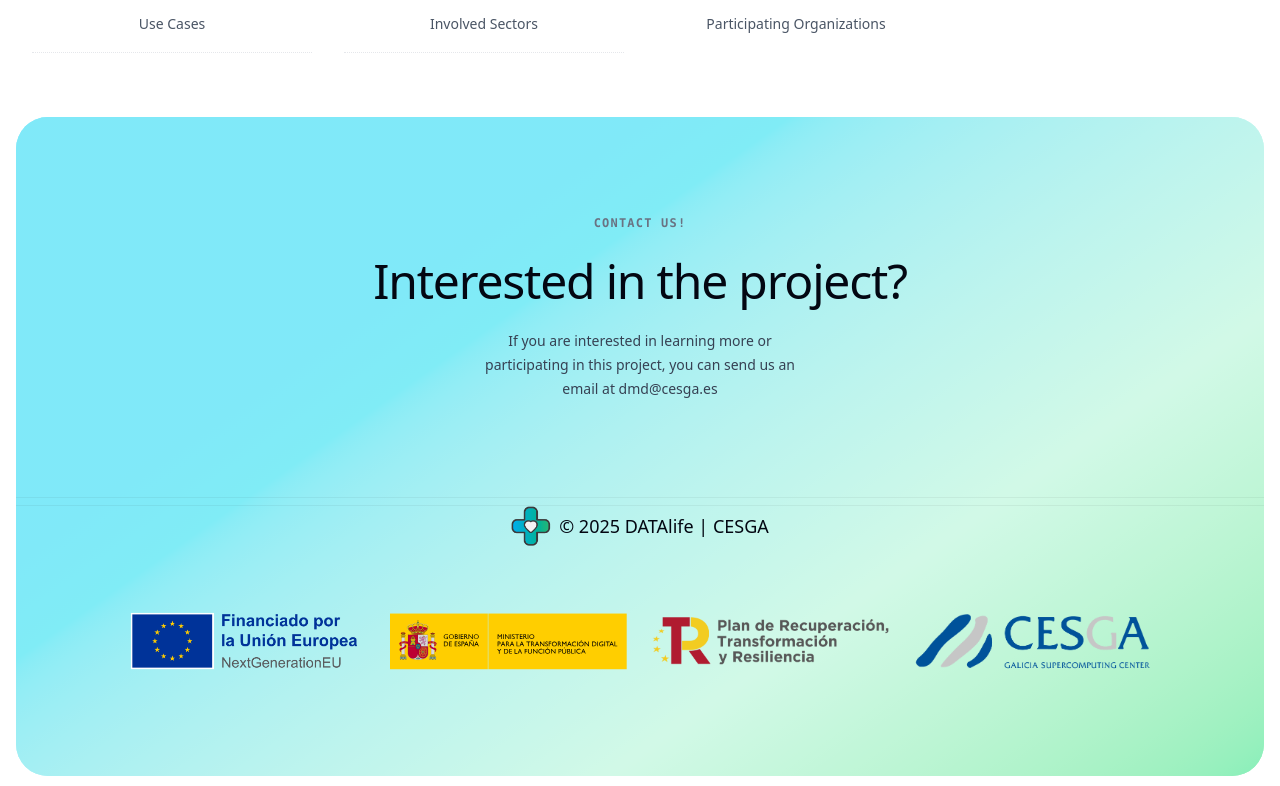
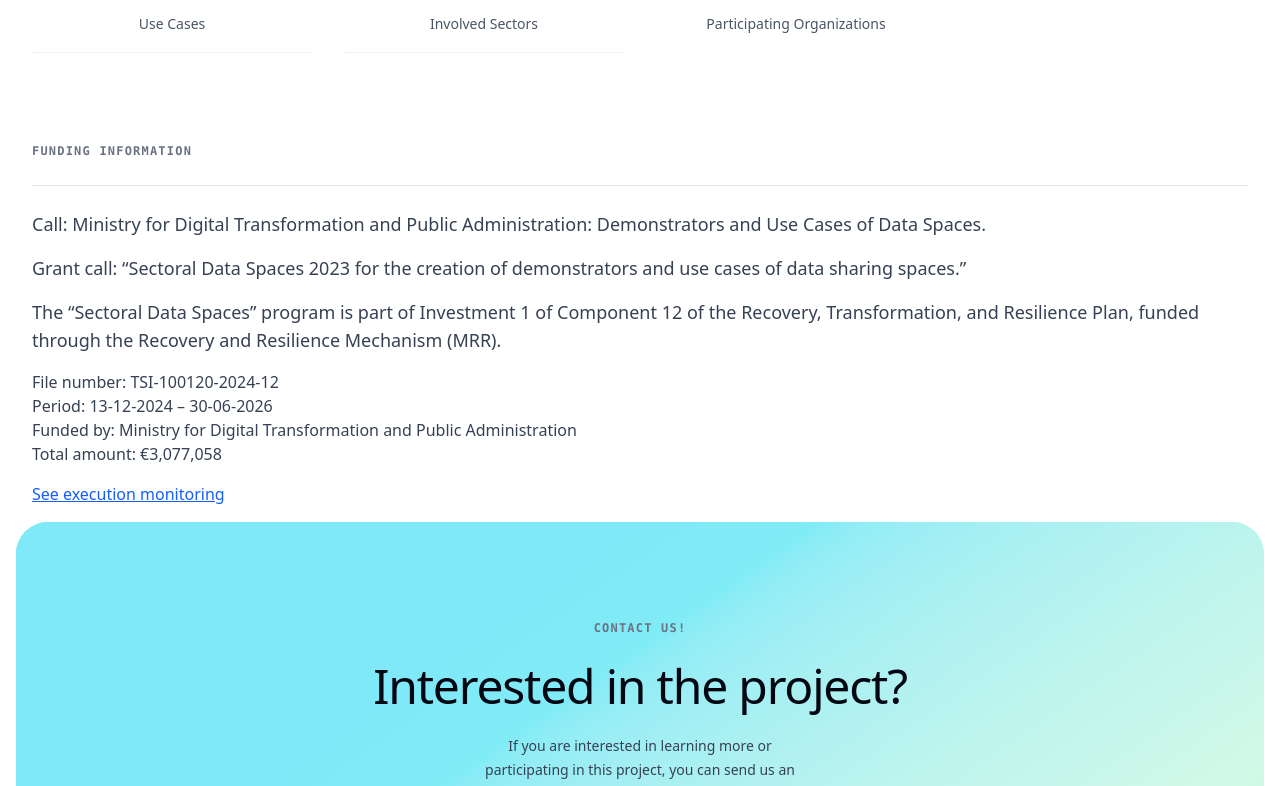
Before and after one commit to dataspacedatalife/dataspace-website, a Next.js app: page /en/about in a window 1280 px wide. Shown: the part 1150-1936 px from the top of the page. Built offline with nearby package versions, Linux system fonts and the light colour scheme; a web font is replaced by a local one.

Commit message:
Add funding

```diff
--- a/messages/en.json
+++ b/messages/en.json
@@ -40,6 +40,15 @@
       "useCases": "Use Cases",
       "sectors": "Involved Sectors",
       "organizations": "Participating Organizations"
+    },
+    "funding": {
+      "title": "Funding Information",
+      "call": "Call: Ministry for Digital Transformation and Public Administration: Demonstrators and Use Cases of Data Spaces.",
+      "grant": "Grant call: “Sectoral Data Spaces 2023 for the creation of demonstrators and use cases of data sharing spaces.”",
+      "program": "The “Sectoral Data Spaces” program is part of Investment 1 of Component 12 of the Recovery, Transformation, and Resilience Plan, funded through the Recovery and Resilience Mechanism (MRR).",
+      "details": "File number: TSI-100120-2024-12\nPeriod: 13-12-2024 – 30-06-2026\nFunded by: Ministry for Digital Transformation and Public Administration\nTotal amount: €3,077,058",
+      "linkText": "See execution monitoring",
+      "linkUrl": "https://www.cesga.es/ejecucion-fondos-nextgenerationeu-mrr-prtr/#tabla7"
     }
   },
   "how": {
@@ -335,6 +344,7 @@
     "social_facebook": "Visit us on Facebook",
     "social_x": "Visit us on X",
     "social_linkedin": "Visit us on LinkedIn",
-    "copyright": "DATAlife | CESGA"
+    "copyright": "DATAlife | CESGA",
+    "funding_note": "Project funded by the Ministry of Digital Transformation and Public Administration through the project “TSI-100120-2024-12”, using European funds from the Recovery, Transformation, and Resilience Plan, and “Funded by the European Union – NextGenerationEU”"
   }
 }
--- a/messages/es.json
+++ b/messages/es.json
@@ -40,6 +40,15 @@
       "useCases": "Casos de uso",
       "sectors": "Sectores implicados",
       "organizations": "Organizaciones participantes"
+    },
+    "funding": {
+      "title": "Información sobre financiación",
+      "call": "Convocatoria Ministerio para la Transformación Digital y de la Función Pública: Demostradores y Casos de uso de Espacios de Dato.",
+      "grant": "Convocatoria de ayudas: “Espacios de Datos Sectoriales 2023 para la creación de demostradores y casos de uso de espacios de compartición de datos.”",
+      "program": "El programa “Espacios de datos sectoriales” forma parte del inversión 1 del componente 12 del Plan de Recuperación, Transformación y Resiliencia, financiado a través del Mecanismo de Recuperación y Resiliencia (MRR).",
+      "details": "Número de expediente: TSI-100120-2024-12\nPeríodo: 13-12-2024 – 30-06-2026\nFinanciado por: Ministerio para la Transformación Digital y de la Función Pública\nImporte total: 3.077.058 €",
+      "linkText": "Ver seguimiento de la ejecución",
+      "linkUrl": "https://www.cesga.es/ejecucion-fondos-nextgenerationeu-mrr-prtr/#tabla7"
     }
   },
   "how": {
@@ -335,6 +344,7 @@
     "social_facebook": "Visítanos en Facebook",
     "social_x": "Visítanos en X",
     "social_linkedin": "Visítanos en LinkedIn",
-    "copyright": "DATAlife | CESGA"
+    "copyright": "DATAlife | CESGA",
+    "funding_note": "Proyecto financiado por el Ministerio de Transformación Digital y Función Pública a través del proyecto «TSI-100120-2024-12» con cargo a los fondos europeos del Plan de Recuperación, Transformación y Resiliencia y «Financiado por la Unión Europea – NextGenerationEU»"
   }
 }
--- a/src/app/[locale]/about/page.tsx
+++ b/src/app/[locale]/about/page.tsx
@@ -81,6 +81,30 @@
           </div>
         </dl>
       </div>
+
+      <div className="mt-12  pt-6">
+        <Subheading>{t('funding.title')}</Subheading>
+        <hr className="mt-6 mb-6 border-t border-gray-200" />
+
+        <p className="mt-6 text-lg/7 text-gray-700">{t('funding.call')}</p>
+        <p className="mt-4 text-lg/7 text-gray-700">{t('funding.grant')}</p>
+        <p className="mt-4 mb-4 text-lg/7 text-gray-700">
+          {t('funding.program')}
+        </p>
+        <p className="text-gray-700 mb-4 whitespace-pre-line">
+          {t('funding.details')}
+        </p>
+        <p className="text-gray-700">
+          <a
+            href={t('funding.linkUrl')}
+            target="_blank"
+            rel="noopener noreferrer"
+            className="text-blue-600 underline hover:text-blue-800 transition-colors"
+          >
+            {t('funding.linkText')}
+          </a>
+        </p>
+      </div>
     </Container>
   );
 }
--- a/src/components/footer.tsx
+++ b/src/components/footer.tsx
@@ -111,6 +111,9 @@
             height={80}
           />
         </div>
+        <p className="mx-auto mt-6 max-w-5xl text-xs text-gray-700 ">
+          {t('funding_note')}
+        </p>
       </div>
     );
   }
```
